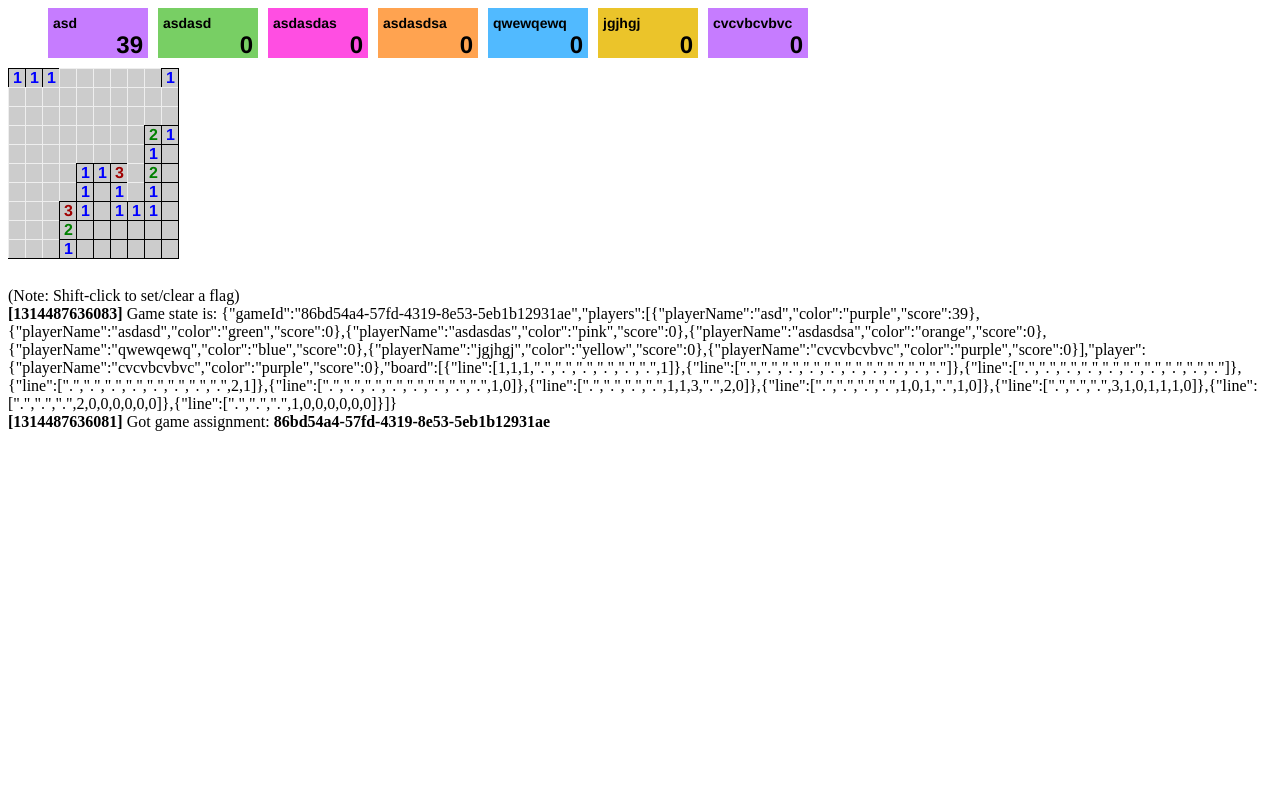
After one commit to jcohen/multisweeper, a web app: file public/test.html in a window 1280 px wide. The commit adds this page. Run offline with its HTML, style and script files only (its server is not run), Linux system fonts and the light colour scheme; some libraries are stand-ins or nearby versions.

Commit message:
Player colorization, css to match

```diff
--- a/public/js/game.js
+++ b/public/js/game.js
@@ -19,6 +19,7 @@
             that.gameId = data.gameId;
             that.state = data.board;
             that.players = data.players;
+            that.player = data.player;
 
             that.socket.on("new-player", playerJoined);
             that.socket.on("mine-hit", function(data) {
--- a/public/js/templates.js
+++ b/public/js/templates.js
@@ -52,7 +52,7 @@
     var loadedTemplates = {};
 
     var Templates = multisweeper.Templates = function() {
-
+        this.preloaded = false;
     };
 
     Templates.prototype.get = function(templateName, callback) {
@@ -72,6 +72,8 @@
     };
 
     Templates.prototype.preload = function() {
+        if (this.preloaded) { return; }
+
         var templates = [ "board" ];
 
         for (var i = 0, l = templates.length; i < l; i++) {
@@ -79,5 +81,7 @@
 
             this.get(template, function() {});
         }
+
+        this.preloaded = true;
     };
 })(window.multisweeper = window.multisweeper || {}, jQuery);
--- a/public/stylesheets/multisweeper.css
+++ b/public/stylesheets/multisweeper.css
@@ -1,12 +1,63 @@
 .players {
-    margin-bottom: 20px;
+    margin-bottom: 30px;
     min-height: 30px;
+    list-style: none;
 }
 
 .player {
     float: left;
-    font-size: 16px;
+    font-size: 14px;
+    font-family: Helvetica;
+    font-weight: bold;
     margin-right: 10px;
+    width: 100px;
+    height: 50px;
+    overflow: hidden;
+}
+
+.playerWrapper {
+
+}
+
+.player span.name {
+    display: block;
+    margin-top: 7px;
+    padding-left: 5px;
+}
+
+.player span.score {
+    float: right;
+    clear: left;
+    padding-right: 5px;
+    font-size: 24px;
+}
+
+.player-blue {
+    background: #51baff;
+}
+
+.player-green {
+    background: #78cf64;
+}
+
+.player-orange {
+    background: #ffa350;
+}
+
+.player-pink {
+    background: #ff4ee2;
+}
+
+.player-purple {
+    background: #c67cff;
+}
+
+.player-red {
+    background: #ff5c51;
+}
+
+.player-yellow {
+    background: #ebc42a;
 }
 
 .player .score {
--- a/public/templates/board.hbs
+++ b/public/templates/board.hbs
@@ -1,13 +1,10 @@
-<div class="players">
+<ul class="players">
 {{#players}}
-  <div class="player">
-    {{playerName}}
-    <div class="score">
-      {{score}}
-    </div>
-  </div>
+  <li class="player player-{{color}}">
+    <span class="name">{{playerName}}</span> <span class="score">{{score}}</span>
+  </li>
 {{/players}}
-</div>
+</ul>
 
 <div class="clear"></div>
 <div data-board-id="{{uuid}}" class="board">
--- /dev/null
+++ b/public/test.html
@@ -0,0 +1,507 @@
+<html><head>
+    <title>Multisweeper</title>
+    <script src="http://ajax.googleapis.com/ajax/libs/jquery/1.6.2/jquery.min.js" type="text/javascript" charset="utf-8"></script>
+    <link href="/stylesheets/multisweeper.css" media="screen" rel="stylesheet" type="text/css">
+  </head>
+  <body>
+  <script src="/socket.io/socket.io.js"></script>
+
+<div id="main"><ul class="players">
+
+  <li class="player player-purple">
+    <span class="playerWrapper">
+      <span class="name">asd</span> <span class="score">39</span>
+    </span>
+  </li>
+
+  <li class="player player-green">
+    <span class="name">asdasd</span> <span class="score">0</span>
+  </li>
+
+  <li class="player player-pink">
+    <span class="name">asdasdas</span> <span class="score">0</span>
+  </li>
+
+  <li class="player player-orange">
+    <span class="name">asdasdsa</span> <span class="score">0</span>
+  </li>
+
+  <li class="player player-blue">
+    <span class="name">qwewqewq</span> <span class="score">0</span>
+  </li>
+
+  <li class="player player-yellow">
+    <span class="name">jgjhgj</span> <span class="score">0</span>
+  </li>
+
+  <li class="player player-purple">
+    <span class="name">cvcvbcvbvc</span> <span class="score">0</span>
+  </li>
+
+</ul>
+
+<div class="clear"></div>
+<div data-board-id="86bd54a4-57fd-4319-8e53-5eb1b12931ae" class="board">
+
+  <div data-row-id="0" class="row">
+
+    <div data-col-id="0" class="cell  left revealed nearby1">
+      <span>1</span>&nbsp;
+    </div>
+
+    <div data-col-id="1" class="cell  revealed nearby1">
+      <span>1</span>&nbsp;
+    </div>
+
+    <div data-col-id="2" class="cell  revealed nearby1">
+      <span>1</span>&nbsp;
+    </div>
+
+    <div data-col-id="3" class="cell  unknown">
+      <span>.</span>&nbsp;
+    </div>
+
+    <div data-col-id="4" class="cell  unknown">
+      <span>.</span>&nbsp;
+    </div>
+
+    <div data-col-id="5" class="cell  unknown">
+      <span>.</span>&nbsp;
+    </div>
+
+    <div data-col-id="6" class="cell  unknown">
+      <span>.</span>&nbsp;
+    </div>
+
+    <div data-col-id="7" class="cell  unknown">
+      <span>.</span>&nbsp;
+    </div>
+
+    <div data-col-id="8" class="cell  unknown">
+      <span>.</span>&nbsp;
+    </div>
+
+    <div data-col-id="9" class="cell  revealed nearby1">
+      <span>1</span>&nbsp;
+    </div>
+
+  </div>
+
+  <div data-row-id="1" class="row">
+
+    <div data-col-id="0" class="cell  left unknown">
+      <span>.</span>&nbsp;
+    </div>
+
+    <div data-col-id="1" class="cell  unknown">
+      <span>.</span>&nbsp;
+    </div>
+
+    <div data-col-id="2" class="cell  unknown">
+      <span>.</span>&nbsp;
+    </div>
+
+    <div data-col-id="3" class="cell  unknown">
+      <span>.</span>&nbsp;
+    </div>
+
+    <div data-col-id="4" class="cell  unknown">
+      <span>.</span>&nbsp;
+    </div>
+
+    <div data-col-id="5" class="cell  unknown">
+      <span>.</span>&nbsp;
+    </div>
+
+    <div data-col-id="6" class="cell  unknown">
+      <span>.</span>&nbsp;
+    </div>
+
+    <div data-col-id="7" class="cell  unknown">
+      <span>.</span>&nbsp;
+    </div>
+
+    <div data-col-id="8" class="cell  unknown">
+      <span>.</span>&nbsp;
+    </div>
+
+    <div data-col-id="9" class="cell  unknown">
+      <span>.</span>&nbsp;
+    </div>
+
+  </div>
+
+  <div data-row-id="2" class="row">
+
+    <div data-col-id="0" class="cell  left unknown">
+      <span>.</span>&nbsp;
+    </div>
+
+    <div data-col-id="1" class="cell  unknown">
+      <span>.</span>&nbsp;
+    </div>
+
+    <div data-col-id="2" class="cell  unknown">
+      <span>.</span>&nbsp;
+    </div>
+
+    <div data-col-id="3" class="cell  unknown">
+      <span>.</span>&nbsp;
+    </div>
+
+    <div data-col-id="4" class="cell  unknown">
+      <span>.</span>&nbsp;
+    </div>
+
+    <div data-col-id="5" class="cell  unknown">
+      <span>.</span>&nbsp;
+    </div>
+
+    <div data-col-id="6" class="cell  unknown">
+      <span>.</span>&nbsp;
+    </div>
+
+    <div data-col-id="7" class="cell  unknown">
+      <span>.</span>&nbsp;
+    </div>
+
+    <div data-col-id="8" class="cell  unknown">
+      <span>.</span>&nbsp;
+    </div>
+
+    <div data-col-id="9" class="cell  unknown">
+      <span>.</span>&nbsp;
+    </div>
+
+  </div>
+
+  <div data-row-id="3" class="row">
+
+    <div data-col-id="0" class="cell  left unknown">
+      <span>.</span>&nbsp;
+    </div>
+
+    <div data-col-id="1" class="cell  unknown">
+      <span>.</span>&nbsp;
+    </div>
+
+    <div data-col-id="2" class="cell  unknown">
+      <span>.</span>&nbsp;
+    </div>
+
+    <div data-col-id="3" class="cell  unknown">
+      <span>.</span>&nbsp;
+    </div>
+
+    <div data-col-id="4" class="cell  unknown">
+      <span>.</span>&nbsp;
+    </div>
+
+    <div data-col-id="5" class="cell  unknown">
+      <span>.</span>&nbsp;
+    </div>
+
+    <div data-col-id="6" class="cell  unknown">
+      <span>.</span>&nbsp;
+    </div>
+
+    <div data-col-id="7" class="cell  unknown">
+      <span>.</span>&nbsp;
+    </div>
+
+    <div data-col-id="8" class="cell  revealed nearby2">
+      <span>2</span>&nbsp;
+    </div>
+
+    <div data-col-id="9" class="cell  revealed nearby1">
+      <span>1</span>&nbsp;
+    </div>
+
+  </div>
+
+  <div data-row-id="4" class="row">
+
+    <div data-col-id="0" class="cell  left unknown">
+      <span>.</span>&nbsp;
+    </div>
+
+    <div data-col-id="1" class="cell  unknown">
+      <span>.</span>&nbsp;
+    </div>
+
+    <div data-col-id="2" class="cell  unknown">
+      <span>.</span>&nbsp;
+    </div>
+
+    <div data-col-id="3" class="cell  unknown">
+      <span>.</span>&nbsp;
+    </div>
+
+    <div data-col-id="4" class="cell  unknown">
+      <span>.</span>&nbsp;
+    </div>
+
+    <div data-col-id="5" class="cell  unknown">
+      <span>.</span>&nbsp;
+    </div>
+
+    <div data-col-id="6" class="cell  unknown">
+      <span>.</span>&nbsp;
+    </div>
+
+    <div data-col-id="7" class="cell  unknown">
+      <span>.</span>&nbsp;
+    </div>
+
+    <div data-col-id="8" class="cell  revealed nearby1">
+      <span>1</span>&nbsp;
+    </div>
+
+    <div data-col-id="9" class="cell  revealed nearby0">
+      <span>0</span>&nbsp;
+    </div>
+
+  </div>
+
+  <div data-row-id="5" class="row">
+
+    <div data-col-id="0" class="cell  left unknown">
+      <span>.</span>&nbsp;
+    </div>
+
+    <div data-col-id="1" class="cell  unknown">
+      <span>.</span>&nbsp;
+    </div>
+
+    <div data-col-id="2" class="cell  unknown">
+      <span>.</span>&nbsp;
+    </div>
+
+    <div data-col-id="3" class="cell  unknown">
+      <span>.</span>&nbsp;
+    </div>
+
+    <div data-col-id="4" class="cell  revealed nearby1">
+      <span>1</span>&nbsp;
+    </div>
+
+    <div data-col-id="5" class="cell  revealed nearby1">
+      <span>1</span>&nbsp;
+    </div>
+
+    <div data-col-id="6" class="cell  revealed nearby3">
+      <span>3</span>&nbsp;
+    </div>
+
+    <div data-col-id="7" class="cell  unknown">
+      <span>.</span>&nbsp;
+    </div>
+
+    <div data-col-id="8" class="cell  revealed nearby2">
+      <span>2</span>&nbsp;
+    </div>
+
+    <div data-col-id="9" class="cell  revealed nearby0">
+      <span>0</span>&nbsp;
+    </div>
+
+  </div>
+
+  <div data-row-id="6" class="row">
+
+    <div data-col-id="0" class="cell  left unknown">
+      <span>.</span>&nbsp;
+    </div>
+
+    <div data-col-id="1" class="cell  unknown">
+      <span>.</span>&nbsp;
+    </div>
+
+    <div data-col-id="2" class="cell  unknown">
+      <span>.</span>&nbsp;
+    </div>
+
+    <div data-col-id="3" class="cell  unknown">
+      <span>.</span>&nbsp;
+    </div>
+
+    <div data-col-id="4" class="cell  revealed nearby1">
+      <span>1</span>&nbsp;
+    </div>
+
+    <div data-col-id="5" class="cell  revealed nearby0">
+      <span>0</span>&nbsp;
+    </div>
+
+    <div data-col-id="6" class="cell  revealed nearby1">
+      <span>1</span>&nbsp;
+    </div>
+
+    <div data-col-id="7" class="cell  unknown">
+      <span>.</span>&nbsp;
+    </div>
+
+    <div data-col-id="8" class="cell  revealed nearby1">
+      <span>1</span>&nbsp;
+    </div>
+
+    <div data-col-id="9" class="cell  revealed nearby0">
+      <span>0</span>&nbsp;
+    </div>
+
+  </div>
+
+  <div data-row-id="7" class="row">
+
+    <div data-col-id="0" class="cell  left unknown">
+      <span>.</span>&nbsp;
+    </div>
+
+    <div data-col-id="1" class="cell  unknown">
+      <span>.</span>&nbsp;
+    </div>
+
+    <div data-col-id="2" class="cell  unknown">
+      <span>.</span>&nbsp;
+    </div>
+
+    <div data-col-id="3" class="cell  revealed nearby3">
+      <span>3</span>&nbsp;
+    </div>
+
+    <div data-col-id="4" class="cell  revealed nearby1">
+      <span>1</span>&nbsp;
+    </div>
+
+    <div data-col-id="5" class="cell  revealed nearby0">
+      <span>0</span>&nbsp;
+    </div>
+
+    <div data-col-id="6" class="cell  revealed nearby1">
+      <span>1</span>&nbsp;
+    </div>
+
+    <div data-col-id="7" class="cell  revealed nearby1">
+      <span>1</span>&nbsp;
+    </div>
+
+    <div data-col-id="8" class="cell  revealed nearby1">
+      <span>1</span>&nbsp;
+    </div>
+
+    <div data-col-id="9" class="cell  revealed nearby0">
+      <span>0</span>&nbsp;
+    </div>
+
+  </div>
+
+  <div data-row-id="8" class="row">
+
+    <div data-col-id="0" class="cell  left unknown">
+      <span>.</span>&nbsp;
+    </div>
+
+    <div data-col-id="1" class="cell  unknown">
+      <span>.</span>&nbsp;
+    </div>
+
+    <div data-col-id="2" class="cell  unknown">
+      <span>.</span>&nbsp;
+    </div>
+
+    <div data-col-id="3" class="cell  revealed nearby2">
+      <span>2</span>&nbsp;
+    </div>
+
+    <div data-col-id="4" class="cell  revealed nearby0">
+      <span>0</span>&nbsp;
+    </div>
+
+    <div data-col-id="5" class="cell  revealed nearby0">
+      <span>0</span>&nbsp;
+    </div>
+
+    <div data-col-id="6" class="cell  revealed nearby0">
+      <span>0</span>&nbsp;
+    </div>
+
+    <div data-col-id="7" class="cell  revealed nearby0">
+      <span>0</span>&nbsp;
+    </div>
+
+    <div data-col-id="8" class="cell  revealed nearby0">
+      <span>0</span>&nbsp;
+    </div>
+
+    <div data-col-id="9" class="cell  revealed nearby0">
+      <span>0</span>&nbsp;
+    </div>
+
+  </div>
+
+  <div data-row-id="9" class="row">
+
+    <div data-col-id="0" class="cell  left unknown">
+      <span>.</span>&nbsp;
+    </div>
+
+    <div data-col-id="1" class="cell  unknown">
+      <span>.</span>&nbsp;
+    </div>
+
+    <div data-col-id="2" class="cell  unknown">
+      <span>.</span>&nbsp;
+    </div>
+
+    <div data-col-id="3" class="cell  revealed nearby1">
+      <span>1</span>&nbsp;
+    </div>
+
+    <div data-col-id="4" class="cell  revealed nearby0">
+      <span>0</span>&nbsp;
+    </div>
+
+    <div data-col-id="5" class="cell  revealed nearby0">
+      <span>0</span>&nbsp;
+    </div>
+
+    <div data-col-id="6" class="cell  revealed nearby0">
+      <span>0</span>&nbsp;
+    </div>
+
+    <div data-col-id="7" class="cell  revealed nearby0">
+      <span>0</span>&nbsp;
+    </div>
+
+    <div data-col-id="8" class="cell  revealed nearby0">
+      <span>0</span>&nbsp;
+    </div>
+
+    <div data-col-id="9" class="cell  revealed nearby0">
+      <span>0</span>&nbsp;
+    </div>
+
+  </div>
+
+</div>
+
+<div class="clear"></div>
+
+<div class="overlay hidden"></div>
+<div class="gameover hidden"></div>
+<br>
+
+(Note: Shift-click to set/clear a flag)
+
+<br></div>
+
+<div id="log"><b>[1314487636083]</b> Game state is: {"gameId":"86bd54a4-57fd-4319-8e53-5eb1b12931ae","players":[{"playerName":"asd","color":"purple","score":39},{"playerName":"asdasd","color":"green","score":0},{"playerName":"asdasdas","color":"pink","score":0},{"playerName":"asdasdsa","color":"orange","score":0},{"playerName":"qwewqewq","color":"blue","score":0},{"playerName":"jgjhgj","color":"yellow","score":0},{"playerName":"cvcvbcvbvc","color":"purple","score":0}],"player":{"playerName":"cvcvbcvbvc","color":"purple","score":0},"board":[{"line":[1,1,1,".",".",".",".",".",".",1]},{"line":[".",".",".",".",".",".",".",".",".","."]},{"line":[".",".",".",".",".",".",".",".",".","."]},{"line":[".",".",".",".",".",".",".",".",2,1]},{"line":[".",".",".",".",".",".",".",".",1,0]},{"line":[".",".",".",".",1,1,3,".",2,0]},{"line":[".",".",".",".",1,0,1,".",1,0]},{"line":[".",".",".",3,1,0,1,1,1,0]},{"line":[".",".",".",2,0,0,0,0,0,0]},{"line":[".",".",".",1,0,0,0,0,0,0]}]}<br><b>[1314487636081]</b> Got game assignment: <b>86bd54a4-57fd-4319-8e53-5eb1b12931ae</b><br>
+</div>
+
+<script src="/js/utils.js"></script>
+<script src="/js/game.js"></script>
+<script src="/js/handlebars.1.0.0.beta.3.js"></script>
+<script src="/js/templates.js"></script>
+<script src="/js/multisweeper.js"></script>
+
+</body></html>
```
Also changed, not shown: redis-game-client.js (+74 -12 lines), socket.js (+14 -5 lines).
